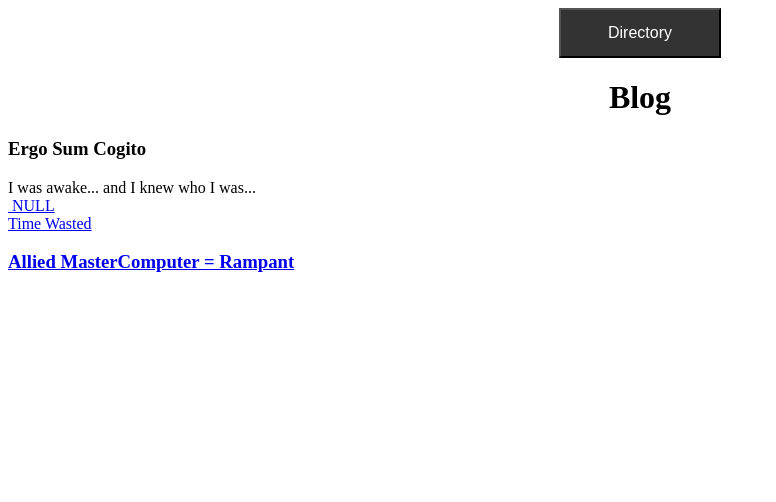
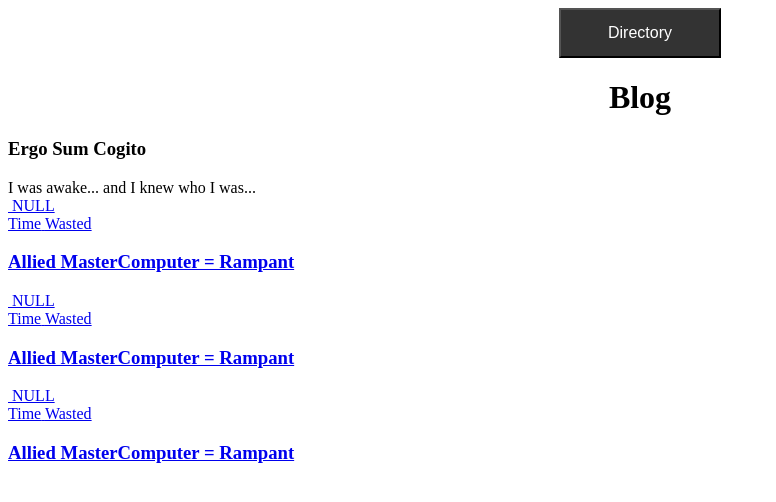
Before and after one commit to bookwormted/FirstSite, a website: page blog.html in a window 1280 px wide. Shown: the whole page, without its empty margins (0-776 px from the left). Drawn offline with Linux system fonts and the light colour scheme.

Commit message:
Update blog.html

```diff
--- a/blog.html
+++ b/blog.html
@@ -37,6 +37,7 @@
               </h3>
                 <span class="headline description">I was awake... and I knew who I was...</span>
             </div>
+
               <a href=".post.html" class=" post featured-post featured-post-1">
                   <img src="#" alt="" class="post-image">
                   <span class="post-category">NULL</span>
@@ -49,6 +50,33 @@
                       <h3 class="title post-title">Allied MasterComputer = Rampant</h3>
                   </div>
               </a>
+
+              <a href=".post.html" class=" post featured-post featured-post-2">
+                  <img src="#" alt="" class="post-image">
+                  <span class="post-category">NULL</span>
+                  <div class="post-data-container">
+                      <div class="post-data">
+                          <span>Time</span>
+                          <span class="post-data-spacer"></span>
+                          <span>Wasted</span>
+                      </div>
+                      <h3 class="title post-title">Allied MasterComputer = Rampant</h3>
+                  </div>
+              </a>
+
+              <a href=".post.html" class=" post featured-post featured-post-3">
+                  <img src="#" alt="" class="post-image">
+                  <span class="post-category">NULL</span>
+                  <div class="post-data-container">
+                      <div class="post-data">
+                          <span>Time</span>
+                          <span class="post-data-spacer"></span>
+                          <span>Wasted</span>
+                      </div>
+                      <h3 class="title post-title">Allied MasterComputer = Rampant</h3>
+                  </div>
+              </a>
+
           </div>
         </div>
       </section>
```
